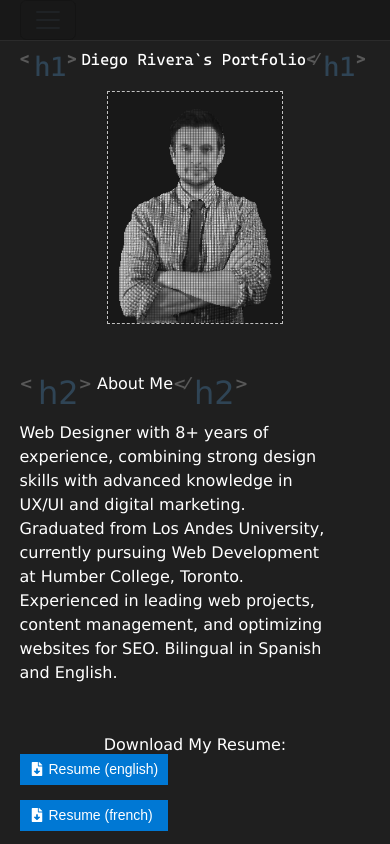
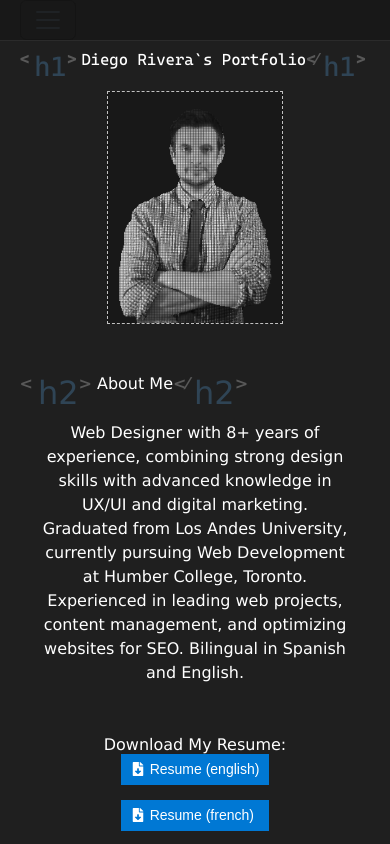
Before and after one commit to diegoarivera35/PortfolioFrontEnd, a React (Vite) app: page / in a window 390 px wide. Shown: the top 844 px of the page. Built offline with nearby package versions, Linux system fonts and the light colour scheme; no server answers.

Commit message:
fixxing resume btn styles 5

```diff
--- a/src/styles/App.css
+++ b/src/styles/App.css
@@ -748,6 +748,16 @@ footer .copyright p{
   .burger, .toggle-menu {
     display: block;
   }
+  #about h2 {
+    margin: auto;
+  }
+
+  .download-container {
+    margin-top: 50px;
+    display: flex;
+    flex-direction: column;
+    align-items: center;
+}
 
   .resumeBtnContainer {
     display: flex;
@@ -856,7 +866,8 @@ footer .copyright p{
   }
 
   #about p {
-    text-align: left;
+    text-align: center;
+    margin: auto;
   }
 
   .personalInfo {
```
